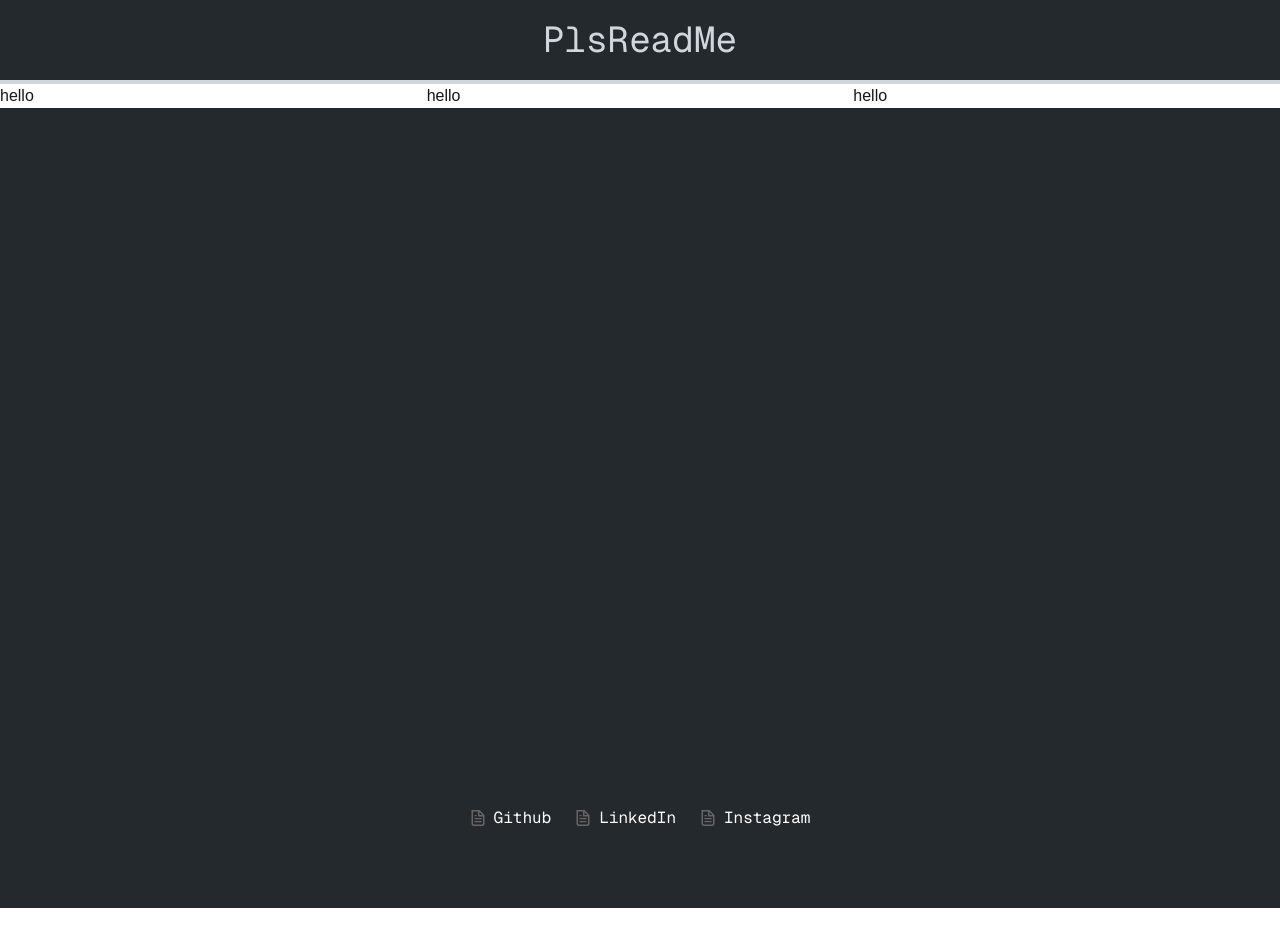
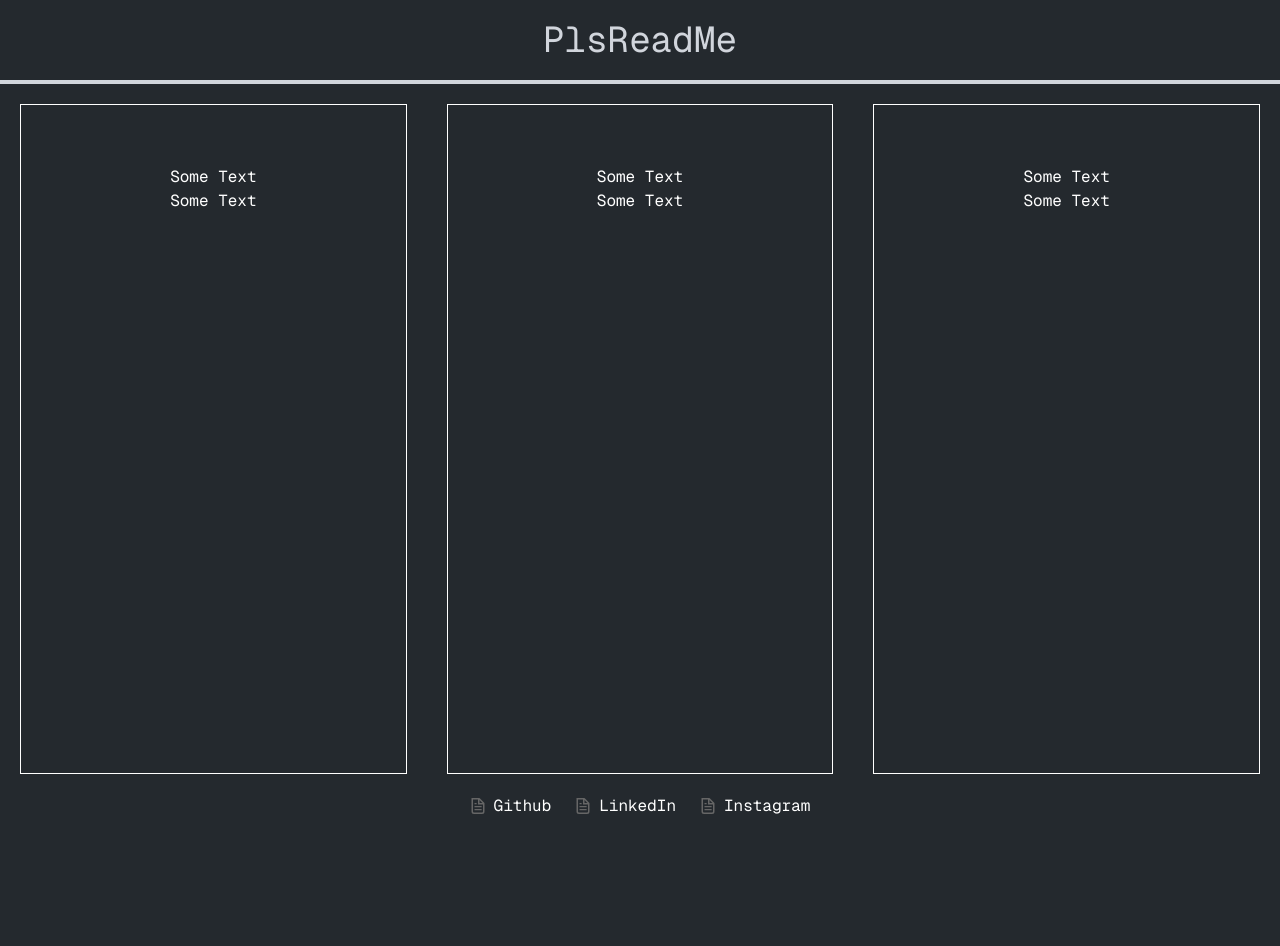
Before and after one commit to tgriarte26/PlsReadMe, a Next.js app: page / in a window 1280 px wide. Shown: the top 946 px of the page. Before the commit the page ends 908 px from the top, so only its background shows below. Built offline with nearby package versions, Linux system fonts and the light colour scheme.

Commit message:
three columns

```diff
--- a/src/app/components/Body.tsx
+++ b/src/app/components/Body.tsx
@@ -1,14 +1,23 @@
 export default function Body() {
     return (
-        <div className="row">
-            <div className="float-left w-1/3">
-                <h1>hello</h1>
+        <div className="font-mono flex">
+            <div className="float-left w-1/3 p-5 text-white bg-[#24292e]">
+                <div className="border pb-[70vh] p-15 justify-items-center">
+                    <h1>Some Text</h1>
+                    <h1>Some Text</h1>
+                </div>
             </div>
-            <div className="float-left w-1/3">
-                <h1>hello</h1>
+            <div className="float-left w-1/3 p-5 text-white bg-[#24292e]">
+                <div className="border pb-[70vh]  p-15 justify-items-center">
+                    <h1>Some Text</h1>
+                    <h1>Some Text</h1>
+                </div>
             </div>
-            <div className="float-left w-1/3">
-                <h1>hello</h1>
+            <div className="float-left w-1/3 p-5 text-white bg-[#24292e]">
+                <div className="border pb-[70vh] p-15 justify-items-center">
+                    <h1>Some Text</h1>
+                    <h1>Some Text</h1>
+                </div>
             </div>
         </div>
     )
--- a/src/app/page.tsx
+++ b/src/app/page.tsx
@@ -2,7 +2,7 @@ import Image from "next/image";
 
 export default function Home() {
   return (
-    <div className="font-mono grid grid-rows-[20px_3fr_20px] items-center justify-items-center min-h-screen p-8 pb-20 gap-16 sm:p-20 bg-[#24292e]">
+    <div className="font-mono items-center justify-items-center min-h-screen gap-16 bg-[#24292e]">
       <main className="flex flex-col gap-[32px] row-start-2 items-center sm:items-start">
         <div className="flex gap-4 items-center sm:flex-row">
         </div>
```
